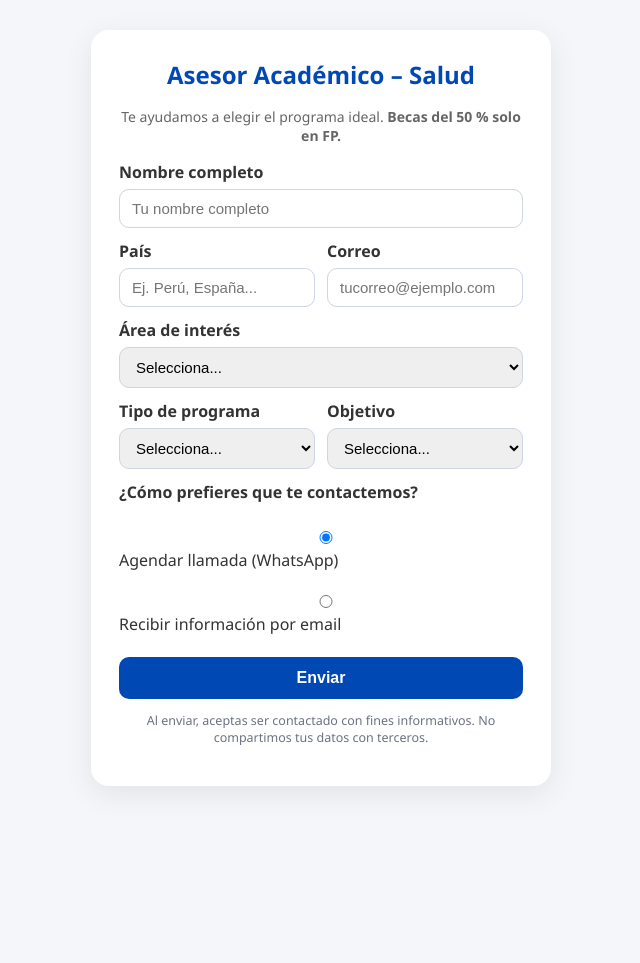
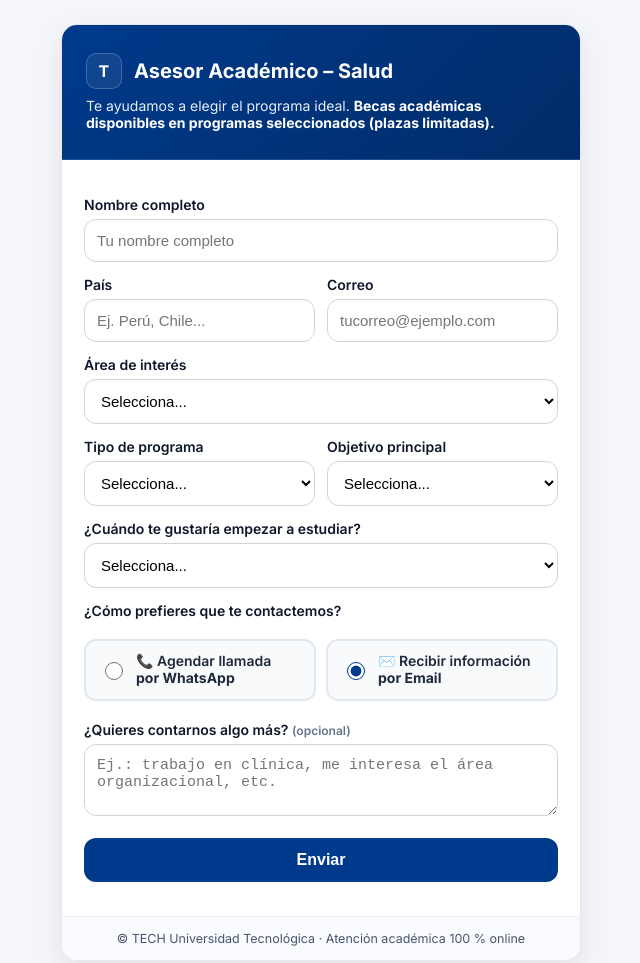
Before and after one commit to goorum04/widget-salud, a plain HTML site: page index.html in a window 1280 px wide. Shown: the top 963 px of the page, without its empty margins (319-959 px from the left). Before the commit the page ends 816 px from the top, so only its background shows below. Drawn offline with Linux system fonts and the light colour scheme.

Commit message:
Add files via upload

```diff
--- a/index.html
+++ b/index.html
@@ -2,191 +2,275 @@
 <html lang="es">
 <head>
   <meta charset="UTF-8" />
-  <meta name="viewport" content="width=device-width, initial-scale=1.0"/>
-  <title>Asesor Académico – Salud | TECH Universidad Tecnológica</title>
+  <meta name="viewport" content="width=device-width, initial-scale=1" />
+  <title>Asesor Académico – Salud | TECH</title>
+  <link rel="preconnect" href="https://fonts.gstatic.com" crossorigin>
+  <link href="https://fonts.googleapis.com/css2?family=Inter:wght@400;500;600;700&display=swap" rel="stylesheet">
+
   <style>
-    :root { --primary:#0048b4; }
-    * { box-sizing: border-box; }
-    body {
-      font-family: 'Segoe UI', Arial, sans-serif;
-      background:#f4f6f9; color:#333;
-      min-height:100vh; display:flex; align-items:center; justify-content:center; padding:20px;
+    :root{
+      --tech-blue:#003A8C;   /* Azul institucional */
+      --tech-blue-600:#0b5fff;
+      --tech-red:#D81E24;    /* Acento */
+      --text:#0f172a;
+      --muted:#64748b;
+      --bg:#f4f6f9;
+      --card:#ffffff;
+      --ring:#c7d2fe;
+      --radius:16px;
     }
-    section {
-      width:100%; max-width:460px; background:#fff; border-radius:18px;
-      box-shadow:0 8px 30px rgba(0,0,0,.08); padding:28px;
+    *{box-sizing:border-box}
+    html,body{margin:0;padding:0;font-family:'Inter',system-ui,-apple-system,Segoe UI,Roboto,'Helvetica Neue',Arial; color:var(--text); background:var(--bg);}
+    .shell{min-height:100vh;display:flex;align-items:center;justify-content:center;padding:24px}
+    .card{
+      width:100%;max-width:520px;background:var(--card);border-radius:var(--radius);
+      box-shadow:0 10px 30px rgba(2,6,23,.08);overflow:hidden;border:1px solid #e5e7eb;
     }
-    h2 { color:var(--primary); text-align:center; margin:0 0 16px; }
-    .desc { text-align:center; color:#666; font-size:14px; margin-bottom:16px; }
-    label { display:block; font-weight:600; margin-top:12px; }
-    input, select {
-      width:100%; margin-top:6px; padding:10px 12px; border:1px solid #ccd5e0;
-      border-radius:10px; font-size:15px; outline:none;
+    .card-head{
+      background:linear-gradient(135deg,var(--tech-blue),#012c68);
+      color:#fff;padding:28px 24px;border-bottom:1px solid rgba(255,255,255,.12);
     }
-    input:focus, select:focus { border-color:var(--primary); }
-    .radio-group { margin-top:10px; display:grid; gap:6px; }
-    .radio-group label { font-weight:500; }
-    .row { display:grid; grid-template-columns:1fr 1fr; gap:12px; }
-    .cta {
-      margin-top:22px; width:100%; background:var(--primary); color:#fff; border:none;
-      padding:12px; border-radius:10px; font-size:16px; font-weight:700; cursor:pointer;
-      transition:.2s ease background;
+    .brand{display:flex;align-items:center;gap:12px}
+    .brand .logo{
+      width:36px;height:36px;border-radius:10px;background:#fff1;display:flex;align-items:center;justify-content:center;border:1px solid #ffffff33;
+      font-weight:800;letter-spacing:.5px;
     }
-    .cta:hover { background:#00388e; }
-    .small { font-size:12.5px; color:#6b7280; text-align:center; margin-top:10px; }
-    .hint { font-size:12.5px; color:#6b7280; margin-top:6px; }
-    .ok { color:#0f766e; font-weight:600; }
-    .err { color:#b91c1c; font-weight:600; }
+    .brand h1{font-size:20px;line-height:1.2;margin:0}
+    .subtitle{margin:8px 0 0;font-size:14px;color:#e6eefc}
+    .emph{color:#fff;font-weight:700}
+
+    .card-body{padding:22px}
+    label{font-weight:600;font-size:14px;display:block;margin:14px 0 6px}
+    input,select,textarea{
+      width:100%;padding:12px 12px;border:1px solid #d1d5db;border-radius:12px;background:#fff;font-size:15px;
+      outline:none;transition:border .15s, box-shadow .15s;
+    }
+    textarea{resize:vertical;min-height:72px}
+    input:focus,select:focus,textarea:focus{
+      border-color:var(--tech-blue-600);
+      box-shadow:0 0 0 3px var(--ring);
+    }
+    .grid-2{display:grid;grid-template-columns:1fr 1fr;gap:12px}
+    .hint{font-size:12px;color:var(--muted);margin-top:8px}
+    .cta{
+      width:100%;margin-top:18px;background:var(--tech-blue);color:#fff;border:none;border-radius:12px;
+      padding:13px 14px;font-weight:700;font-size:16px;cursor:pointer;transition:filter .2s, transform .02s;
+    }
+    .cta:hover{filter:brightness(1.05)}
+    .cta:active{transform:translateY(1px)}
+    .foot{
+      padding:14px 22px;border-top:1px solid #eef2f7;background:#fafbff;color:#475569;font-size:12.5px;text-align:center;
+    }
+    .ok{color:#0f766e;font-weight:600}
+    .err{color:#b91c1c;font-weight:600}
+
+    /* Tarjetas de contacto (nuevo) */
+    .contact-options {
+      display: flex;
+      flex-wrap: wrap;
+      gap: 10px;
+      margin-top: 6px;
+    }
+    .contact-card {
+      flex: 1 1 48%;
+      display: flex;
+      align-items: center;
+      gap: 10px;
+      background: #f8fafc;
+      border: 2px solid #e2e8f0;
+      border-radius: 12px;
+      padding: 12px 14px;
+      cursor: pointer;
+      transition: all 0.2s ease;
+      font-size: 14px;
+      color: #1e293b;
+      text-align: left;
+      min-height: 60px;
+      user-select: none;
+    }
+    .contact-card:hover {
+      border-color: var(--tech-blue);
+      background: #f0f5ff;
+    }
+    .contact-card input[type="radio"] {
+      accent-color: var(--tech-blue);
+      width: 18px;
+      height: 18px;
+    }
+    .contact-card span {
+      line-height: 1.2;
+    }
+
+    @media (max-width: 480px){
+      .grid-2{grid-template-columns:1fr}
+      .contact-card{flex:1 1 100%}
+    }
   </style>
 </head>
 <body>
-  <section>
-    <h2>Asesor Académico – Salud</h2>
-    <p class="desc">Te ayudamos a elegir el programa ideal. <strong>Becas del 50&nbsp;% solo en FP.</strong></p>
+  <main class="shell">
+    <section class="card" aria-label="Formulario de asesor académico">
+      <header class="card-head">
+        <div class="brand">
+          <div class="logo">T</div>
+          <h1>Asesor Académico – Salud</h1>
+        </div>
+        <p class="subtitle">
+          Te ayudamos a elegir el programa ideal.
+          <span class="emph">Becas académicas disponibles en programas seleccionados (plazas limitadas).</span>
+        </p>
+      </header>
 
-    <label for="lead-nombre">Nombre completo</label>
-    <input id="lead-nombre" type="text" placeholder="Tu nombre completo" required />
+      <div class="card-body">
+        <form id="leadForm" novalidate>
+          <label for="nombre">Nombre completo</label>
+          <input id="nombre" name="nombre" type="text" placeholder="Tu nombre completo" required />
 
-    <div class="row">
+          <div class="grid-2">
             <div>
-        <label for="lead-pais">País</label>
-        <input id="lead-pais" type="text" placeholder="Ej. Perú, España..." required />
+              <label for="pais">País</label>
+              <input id="pais" name="pais" type="text" placeholder="Ej. Perú, Chile..." required />
             </div>
             <div>
-        <label for="lead-email">Correo</label>
-        <input id="lead-email" type="email" placeholder="tucorreo@ejemplo.com" required />
+              <label for="correo">Correo</label>
+              <input id="correo" name="correo" type="email" placeholder="tucorreo@ejemplo.com" required />
             </div>
           </div>
 
-    <label for="lead-area">Área de interés</label>
-    <select id="lead-area" required>
+          <label for="interes">Área de interés</label>
+          <select id="interes" name="interes" required>
             <option value="">Selecciona...</option>
-      <option>Enfermería</option>
+            <option>Psicología</option>
+            <option>Nutrición</option>
             <option>Fisioterapia</option>
-      <option>Nutrición</option>
-      <option>Psicología</option>
-      <option>Farmacia</option>
-      <option>Odontología</option>
-      <option>Otro</option>
           </select>
 
-    <div class="row">
+          <div class="grid-2">
             <div>
-        <label for="lead-tipo">Tipo de programa</label>
-        <select id="lead-tipo" required>
+              <label for="tipo">Tipo de programa</label>
+              <select id="tipo" name="tipo" required>
                 <option value="">Selecciona...</option>
                 <option>Máster</option>
-          <option>Experto Universitario</option>
                 <option>Diplomado</option>
-          <option>Formación Profesional (FP)</option>
+                <option>Programa de Especialización</option>
               </select>
             </div>
             <div>
-        <label for="lead-objetivo">Objetivo</label>
-        <select id="lead-objetivo" required>
+              <label for="objetivo">Objetivo principal</label>
+              <select id="objetivo" name="objetivo" required>
                 <option value="">Selecciona...</option>
-          <option>Actualizarme</option>
-          <option>Conseguir un ascenso</option>
-          <option>Cambiar de área</option>
-          <option>Complementar mi formación</option>
+                <option>Cambiar de área o especialidad</option>
+                <option>Mejorar mi puesto o salario</option>
+                <option>Actualizar conocimientos</option>
+                <option>Empezar mi primera formación en salud</option>
               </select>
             </div>
           </div>
 
-    <label>¿Cómo prefieres que te contactemos?</label>
-    <div class="radio-group">
-      <label><input type="radio" name="preferencia" value="agendar" checked /> Agendar llamada (WhatsApp)</label>
-      <label><input type="radio" name="preferencia" value="email" /> Recibir información por email</label>
+          <label for="inicio">¿Cuándo te gustaría empezar a estudiar?</label>
+          <select id="inicio" name="inicio" required>
+            <option value="">Selecciona...</option>
+            <option>Lo antes posible</option>
+            <option>En 1 o 2 meses</option>
+            <option>Solo busco información por ahora</option>
+          </select>
+
+          <label class="block font-semibold text-gray-700 mb-3">¿Cómo prefieres que te contactemos?</label>
+          <div class="contact-options">
+            <label class="contact-card">
+              <input type="radio" name="preferencia" value="WhatsApp" />
+              <span>📞 Agendar llamada <br><strong>por WhatsApp</strong></span>
+            </label>
+
+            <label class="contact-card">
+              <input type="radio" name="preferencia" value="Email" checked />
+              <span>✉️ Recibir información <br><strong>por Email</strong></span>
+            </label>
           </div>
 
-    <button class="cta" id="btn-enviar" onclick="window.enviarLead()">Enviar</button>
-    <p id="estado" class="hint"></p>
-    <p class="small">Al enviar, aceptas ser contactado con fines informativos. No compartimos tus datos con terceros.</p>
+          <label for="comentarios">¿Quieres contarnos algo más? <span class="hint">(opcional)</span></label>
+          <textarea id="comentarios" name="comentarios" placeholder="Ej.: trabajo en clínica, me interesa el área organizacional, etc."></textarea>
+
+          <button type="submit" class="cta">Enviar</button>
+          <p id="estado" class="hint" role="status" aria-live="polite"></p>
+        </form>
+      </div>
+
+      <footer class="foot">
+        © TECH Universidad Tecnológica · Atención académica 100 % online
+      </footer>
     </section>
+  </main>
 
   <script>
-    // === CONFIGURACIÓN GLOBAL ===
-    window.SETTINGS = {
-      webhookUrl: "https://hook.eu2.make.com/57sxk8eobf7gmlqxgusyr71p60z6fxdo", // <- tu URL de Make
-      whatsappNumber: "376663140" // <- cambia por tu número en formato internacional, sin "+"
+    const WEBHOOK = "https://hook.eu2.make.com/57sxk8eobf7gmlqxgusyr71p60z6fxdo";
+    const estado = document.getElementById('estado');
+    const f = document.getElementById('leadForm');
+
+    function setEstado(msg, ok=false){
+      estado.textContent = msg;
+      estado.className = ok ? 'hint ok' : 'hint err';
+    }
+
+    // Lead score sencillo para priorizar (0–4)
+    function calcularLeadScore({objetivo, pais, preferencia, tipo}){
+      let s = 0;
+      if (objetivo === "Cambiar de área o especialidad" || objetivo === "Mejorar mi puesto o salario") s += 2;
+      if (["Perú","Chile","México","Colombia","Argentina"].includes((pais||"").trim())) s += 1;
+      if (preferencia === "WhatsApp") s += 1;
+      return s;
+    }
+
+    f.addEventListener('submit', async (e)=>{
+      e.preventDefault();
+
+      const data = {
+        nombre: f.nombre.value.trim(),
+        pais: f.pais.value.trim(),
+        correo: f.correo.value.trim(),
+        interes: f.interes.value,
+        tipo: f.tipo.value,
+        objetivo: f.objetivo.value,
+        inicio: f.inicio.value,
+        preferencia: (new FormData(f).get('preferencia')) || 'Email',
+        comentarios: f.comentarios.value.trim()
       };
 
-    // Utilidad rápida
-    const $ = (id) => document.getElementById(id);
-    const setEstado = (html, ok=false) => {
-      const el = $('estado');
-      el.innerHTML = html;
-      el.className = ok ? 'hint ok' : 'hint err';
-    };
-
-    // === CÁLCULO DE LEAD SCORE en el widget ===
-    function calcularLeadScore({pais, tipo, objetivo, preferencia}) {
-      let score = 0;
-      if (objetivo === "Conseguir un ascenso" || objetivo === "Cambiar de área") score += 2; // intención fuerte
-      if (["España","Andorra","Perú","México"].includes(pais)) score += 1;                  // países foco
-      if (tipo === "Formación Profesional (FP)") score += 1;                                 // beca 50% FP
-      if (preferencia === "agendar") score += 1;                                             // alta intención
-      return score; // 0–5
-    }
-
-    // === ENVÍO PRINCIPAL ===
-    window.enviarLead = async function () {
-      const nombre = $('lead-nombre').value.trim();
-      const pais = $('lead-pais').value.trim();
-      const email = $('lead-email').value.trim();
-      const area = $('lead-area').value;
-      const tipo = $('lead-tipo').value;
-      const objetivo = $('lead-objetivo').value;
-      const prefEl = document.querySelector('input[name="preferencia"]:checked');
-      const preferencia = prefEl ? prefEl.value : 'agendar';
-
-      if (!nombre || !email) {
-        setEstado('Completa al menos <b>nombre</b> y <b>correo</b>.');
-        alert('Por favor, completa al menos nombre y correo.');
+      if (!data.nombre || !data.correo){
+        setEstado('Por favor, completa nombre y correo.');
+        alert('Completa nombre y correo para continuar.');
         return;
       }
 
-      const lead_score = calcularLeadScore({pais, tipo, objetivo, preferencia});
+      const lead_score = calcularLeadScore({
+        objetivo: data.objetivo,
+        pais: data.pais,
+        preferencia: data.preferencia,
+        tipo: data.tipo
+      });
 
       const payload = {
-        nombre, pais, email, area, tipo, objetivo, preferencia,
+        ...data,
         lead_score,
         origen: "Widget Asesor Académico – Salud",
         fecha_iso: new Date().toISOString()
       };
 
-      // Envío a Make
-      try {
-        const resp = await fetch(window.SETTINGS.webhookUrl, {
-          method: "POST",
-          headers: { "Content-Type": "application/json" },
+      try{
+        const resp = await fetch(WEBHOOK,{
+          method:'POST',
+          headers:{'Content-Type':'application/json'},
           body: JSON.stringify(payload)
         });
-        if (!resp.ok) throw new Error('HTTP ' + resp.status);
-
-        setEstado('Datos enviados correctamente. (score: ' + lead_score + ')', true);
-        alert('✅ Datos enviados. ¡Gracias por tu interés!');
-
-        // Abrir WhatsApp si prefirió agendar
-        if (preferencia === 'agendar') {
-          const texto = `Hola, soy ${nombre}. Me interesa el ${tipo} en ${area}. ¿Podemos agendar una llamada?`;
-          window.open(`https://wa.me/${window.SETTINGS.whatsappNumber}?text=${encodeURIComponent(texto)}`, '_blank');
+        if(!resp.ok) throw new Error('HTTP '+resp.status);
+        setEstado('Datos enviados correctamente. ¡Gracias por tu interés!', true);
+        f.reset();
+      }catch(err){
+        console.error(err);
+        setEstado('No se pudo enviar. Revisa tu conexión e inténtalo de nuevo.');
+        alert('⚠️ Ocurrió un error al enviar. Intenta nuevamente.');
       }
-
-        // Limpiar
-        $('lead-nombre').value = '';
-        $('lead-pais').value = '';
-        $('lead-email').value = '';
-        $('lead-area').value = '';
-        $('lead-tipo').value = '';
-        $('lead-objetivo').value = '';
-
-      } catch (e) {
-        console.error('Error enviando a Make:', e);
-        setEstado('No se pudo enviar. Revisa conexión o URL de webhook.');
-        alert('⚠️ No se pudo enviar. Intenta de nuevo.');
-      }
-    };
+    });
   </script>
 </body>
 </html>
```
Lines whose indentation alone changed are shown as unchanged.
